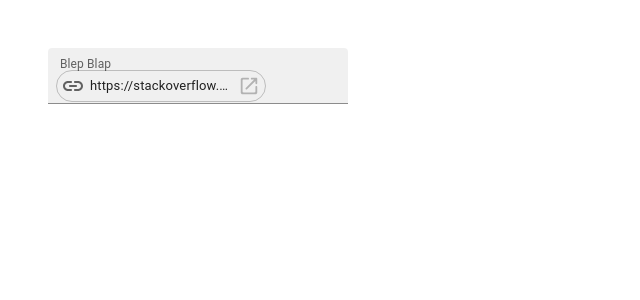
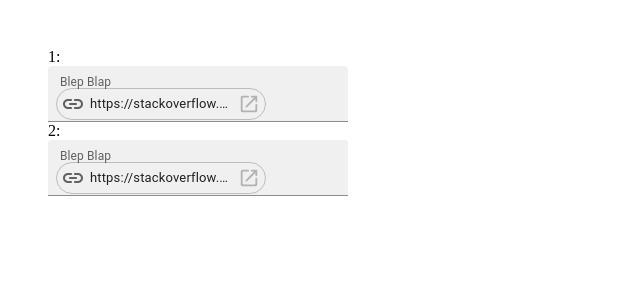
Before and after one commit to Yssboern/react-tryout, a React (Create React App) app: page / in a window 1280 px wide. Shown: the top 300 px of the page, without its empty margins (0-640 px from the left). Built offline with nearby package versions, Linux system fonts and the light colour scheme.

Commit message:
fruffles

```diff
--- a/src/App.tsx
+++ b/src/App.tsx
@@ -6,6 +6,9 @@ function App() {
     return (
         <div className="App">
             <Box sx={{width: 300, paddingTop: 5, paddingLeft: 5,}}>
+                1:
+                {Hyperlink(hyperlinkData)}
+                2:
                 {Hyperlink(hyperlinkData)}
                 {/*{Tags()}*/}
             </Box>
```
